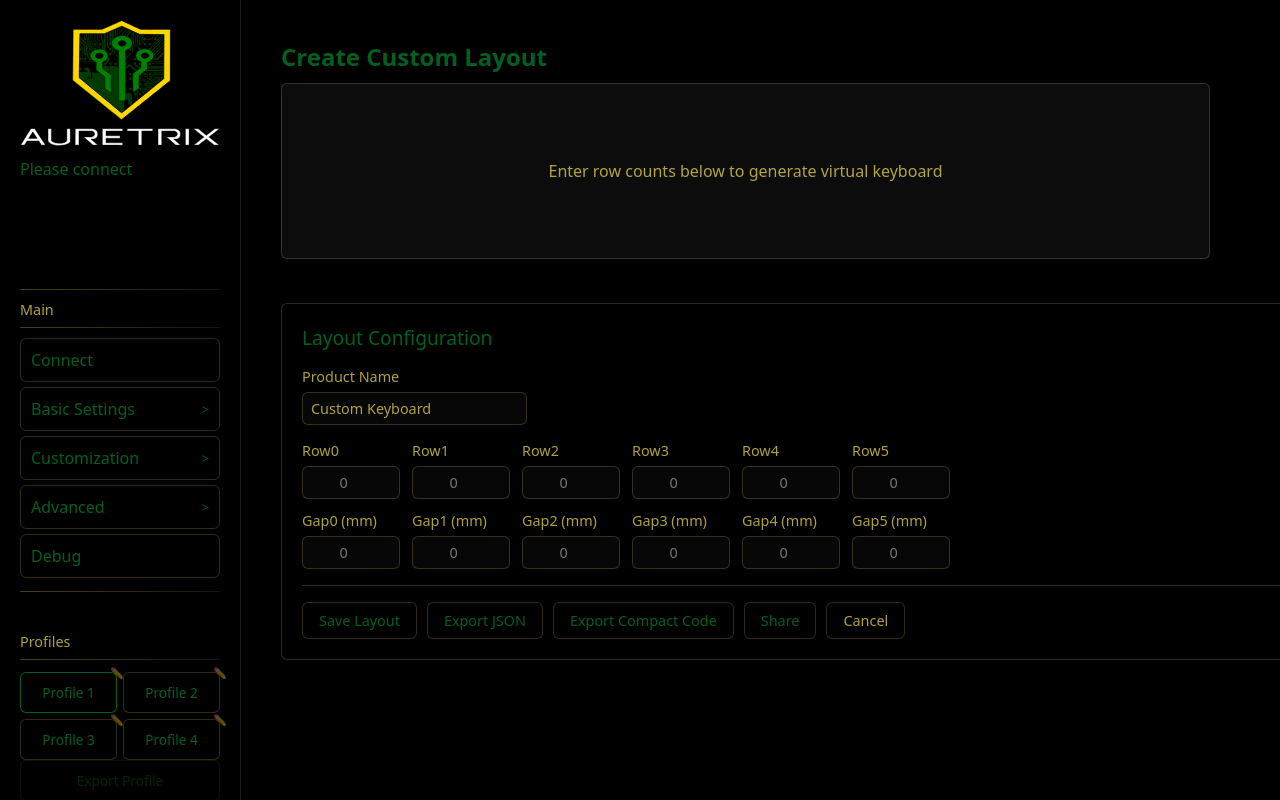
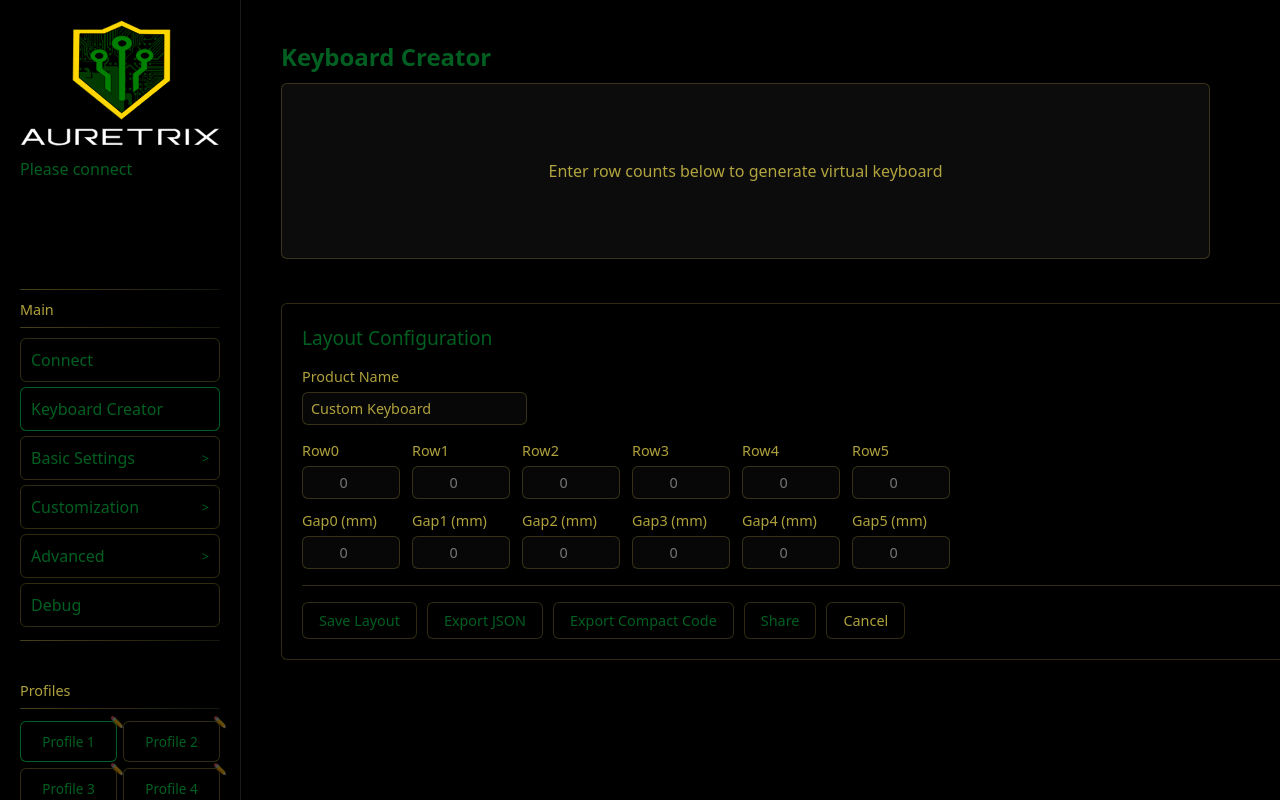
Before and after one commit to BlastHappy82/AureTrix_driver, a Vue app: page /layout-creator in a window 1280 px wide. Built offline with nearby package versions, Linux system fonts and the light colour scheme; what @sparklinkplayjoy/sdk-keyboard would draw is missing.

Commit message:
Make Keyboard Creator a prominent top-level button
Move Keyboard Creator from advanced features to a standalone navigation item directly after Connect.

```diff
--- a/src/App.vue
+++ b/src/App.vue
@@ -193,6 +193,7 @@ export default defineComponent({
     return {
       menuItems: [
         { name: 'Connect', path: '/', isCategory: false },
+        { name: 'Keyboard Creator', path: '/layout-creator', isCategory: false },
         {
           name: 'Basic Settings',
           items: [
@@ -248,8 +249,7 @@ export default defineComponent({
               name: 'Macro',
               path: '/macro',
               tooltip: 'Records and plays back a custom sequence of keystrokes, mouse actions, delays, and triggers on a single keypress. Supports complex combos, rapid commands, or repetitive tasks with precise timing control.'
-            },
-            { name: 'Keyboard Creator', path: '/layout-creator' }
+            }
           ],
           isCategory: true
         },
--- a/src/pages/LayoutCreator.vue
+++ b/src/pages/LayoutCreator.vue
@@ -1,6 +1,6 @@
 <template>
   <div class="layout-creator-page">
-    <h2 class="title">Create Custom Layout</h2>
+    <h2 class="title">Keyboard Creator</h2>
     <div v-if="notification" class="notification" :class="{ error: notification.isError }">
       {{ notification.message }}
       <button @click="notification = null" class="dismiss-btn">&times;</button>
```
Also changed, not shown: 1 other file (tests, documents, lock files or other folders).
